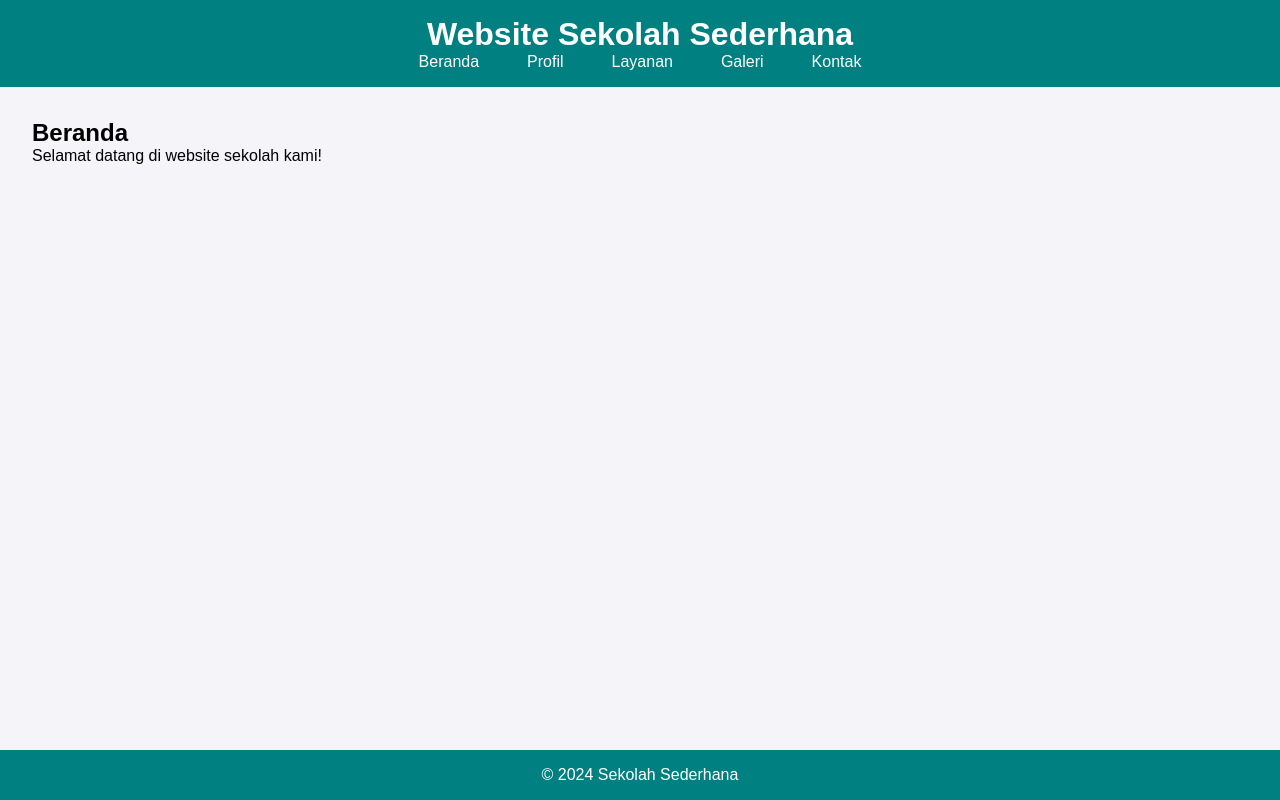
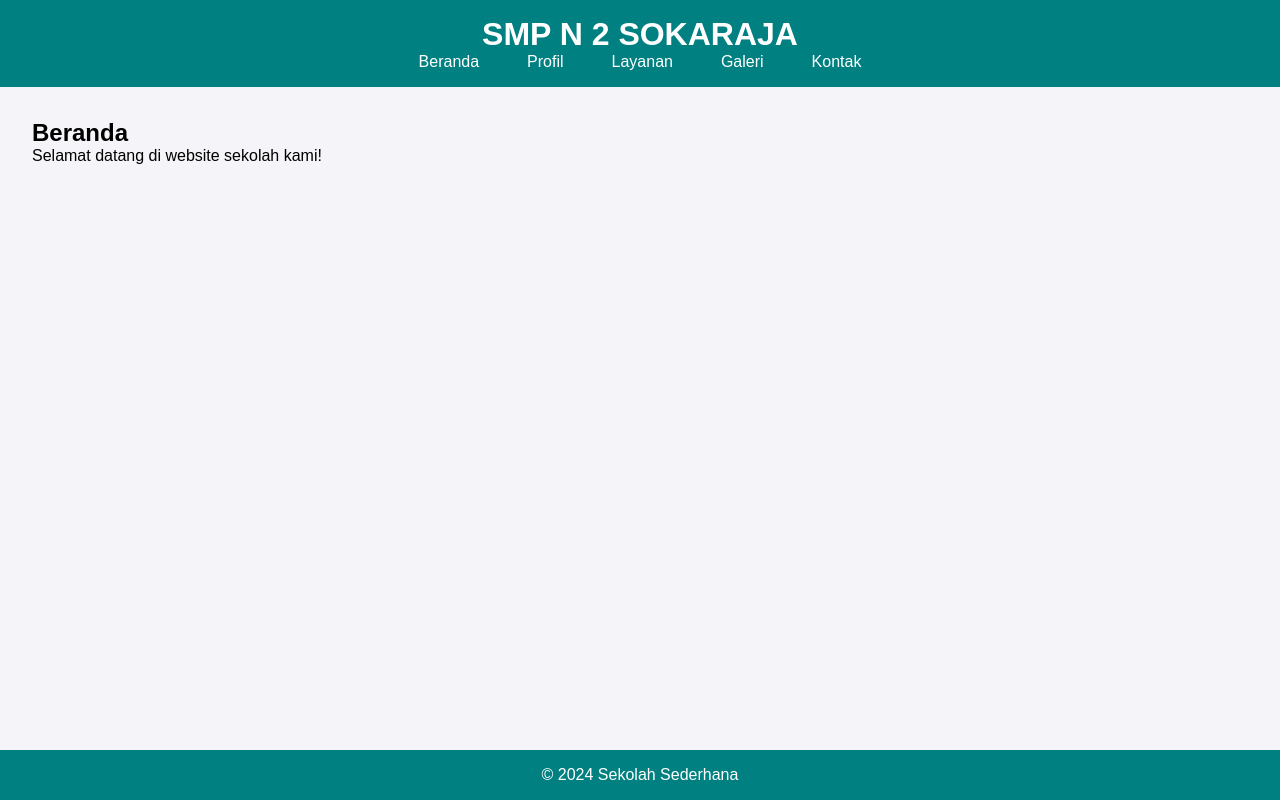
Before and after one commit to naovalls/SMPN-2-SOKARAJA, a plain HTML site: page index.html in a window 1280 px wide. Drawn offline with Linux system fonts and the light colour scheme; files whose address does not match are found by name.

Commit message:
Update index.html

```diff
--- a/index.html
+++ b/index.html
@@ -3,12 +3,12 @@
 <head>
     <meta charset="UTF-8">
     <meta name="viewport" content="width=device-width, initial-scale=1.0">
-    <title>Website Sederhana</title>
+    <title>SMP N 2 SOKARAJA</title>
     <link rel="stylesheet" href="styles.css">
 </head>
 <body>
     <header>
-        <h1>Website Sekolah Sederhana</h1>
+        <h1>SMP N 2 SOKARAJA</h1>
         <nav>
             <ul>
                 <li><a href="#" onclick="showPage('beranda')">Beranda</a></li>
```
